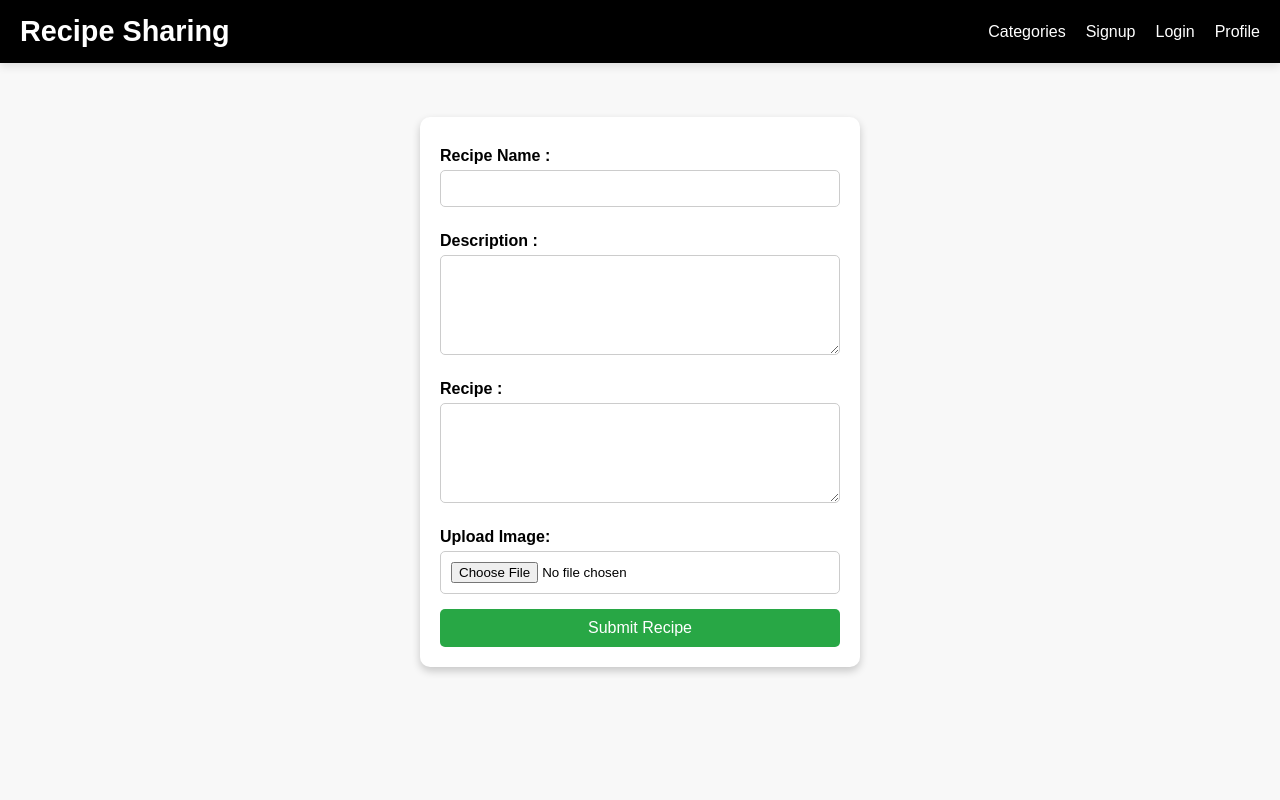
After one commit to Tharaniguru/RecipeSharing, a Django app: page /addrecipe/ in a window 1280 px wide. The commit adds this page. Run offline with Django 5.2, Linux system fonts and the light colour scheme.

Commit message:
recipe details

```diff
--- a/recipeapp/models.py
+++ b/recipeapp/models.py
@@ -15,5 +15,7 @@ class Category(models.Model):
 class Recipes(models.Model):
     name=models.CharField(max_length=50)
     discription=models.CharField(max_length=500,null=True,blank=True)
+    recipe_ingredients=models.CharField(max_length=500,null=True,blank=True)
+    recipe_instructions=models.CharField(max_length=500,null=True,blank=True)
     category=models.ForeignKey(Category,on_delete=models.CASCADE,related_name='category',null=True,blank=True)
     recipe_image=models.ImageField(null=True , blank=True)
--- /dev/null
+++ b/recipeapp/static/css/addrecipe.css
@@ -0,0 +1,75 @@
+body {
+    font-family: Arial, sans-serif;
+    background-color: #f8f8f8;
+    margin: 0;
+    padding: 0;
+    display: flex;
+    justify-content: center;
+    align-items: center;
+    height: 100vh;
+}
+
+form {
+    background: white;
+    padding: 20px;
+    border-radius: 10px;
+    box-shadow: 0 4px 8px rgba(0, 0, 0, 0.2);
+    width: 400px;
+    display: flex;
+    flex-direction: column;
+}
+
+label {
+    font-weight: bold;
+    margin: 10px 0 5px;
+}
+
+input, textarea {
+    width: 100%;
+    padding: 10px;
+    margin-bottom: 15px;
+    border: 1px solid #ccc;
+    border-radius: 5px;
+}
+
+textarea {
+    resize: vertical;
+    height: 100px;
+}
+
+button {
+    background-color: #28a745;
+    color: white;
+    padding: 10px;
+    border: none;
+    border-radius: 5px;
+    cursor: pointer;
+    font-size: 16px;
+}
+
+button:hover {
+    background-color: #218838;
+}
+
+@media (max-width: 480px) {
+    form {
+        width: 90%;
+    }
+}
+
+
+.navbar {
+    position: fixed;
+    top: 0;
+    left: 0;
+    width: 100vw; /* Ensure it spans the full width */
+    background-color: #000000;
+    box-shadow: 0px 4px 8px rgba(0, 0, 0, 0.1);
+    z-index: 1000;
+    padding: 15px 20px;
+    display: flex;
+    justify-content: space-between; /* Distributes items evenly */
+    align-items: center;
+    box-sizing: border-box; /* Prevents overflow from padding */
+    overflow: hidden; /* Prevents unwanted horizontal scrolling */
+}
--- a/recipeapp/static/css/profile.css
+++ b/recipeapp/static/css/profile.css
@@ -50,7 +50,7 @@ body {
 
 button {
     background-color: #007bff;
-    color: white;
+    color: rgb(255, 255, 255);
     border: none;
     padding: 10px 15px;
     cursor: pointer;
--- /dev/null
+++ b/recipeapp/templates/addrecipe.html
@@ -0,0 +1,21 @@
+{% load static %}
+{% include "navbar.html" %}
+<link rel="stylesheet" href="{% static 'css/addrecipe.css' %}">
+
+<form method="POST" action="/add-recipe/" enctype="multipart/form-data">
+    {% csrf_token %}
+    <label>Recipe Name :</label>
+    <input type="text" name="recipename" required>
+
+    <label>Description :</label>
+    <textarea name="recipedes" required></textarea>
+
+    <label>Recipe :</label>
+    <textarea name="recipedes" required></textarea>
+
+    <label>Upload Image:</label>
+    <input type="file" name="recipeimage" accept="image/*" required>
+
+    <button type="submit">Submit Recipe</button>
+</form>
+</div>
--- a/recipeapp/templates/categories.html
+++ b/recipeapp/templates/categories.html
@@ -1,6 +1,7 @@
 {% load static %}
 {% include "navbar.html" %}
-    <link rel="stylesheet" href="{% static "css/home.css" %}">
+<link rel="stylesheet" href="{% static 'css/home.css' %}">
+
     {% if categories %}
     <div class="container">
         {% for category in categories %}
@@ -11,6 +12,7 @@
                 <img src="{% static 'images/download.png' %}" alt="Default Image">
             {% endif %}
             <p class="name">{{ category.name }}</p>
+            <button>More</button>
         </div>
         {% endfor %}
     </div>
--- a/recipeapp/templates/home.html
+++ b/recipeapp/templates/home.html
@@ -14,6 +14,8 @@
             {% endif %}
             <p class="name">{{ recipe.name }}</p>
             <p class="description">{{ recipe.discription }}</p>
+            <a href="{% url "recipedetail" recipe.name %}"><button >View Recipe</button></a>
+            {% comment %} <a href="{% url "recipedetail" recipe.name %}">View Recipe</a> {% endcomment %}
         </div>
         {% endfor %}
     </div>
--- a/recipeapp/templates/login.html
+++ b/recipeapp/templates/login.html
@@ -3,10 +3,10 @@
     <div class="container">
         <div class="form-container">
             <h2>Login</h2>
-            <form action="{%url 'home'%}">
+            <form>
                 <input type="text" placeholder="Username" required>
                 <input type="password" placeholder="Password" required>
-                <button type="submit">Login</button>
+                <a href="{% url "home" %}"><button type="submit">Login</button></a>
                 <p>Don't have an account? <a href="{% url "signup" %}">Sign up</a></p>
             </form>
         </div>
--- a/recipeapp/urls.py
+++ b/recipeapp/urls.py
@@ -6,5 +6,7 @@ urlpatterns = [
     path("login/", login_view, name="login"),
     path("signup/", signup_view, name="signup"),
     path("profile/",profile_view, name="profile"),
+    path("addrecipe/", addrecipe_view, name="addrecipe"),
     path("categories/", categories_view, name="categories"),
+    path("categories/<str:name>", recipedetail_view, name="recipedetail"),
 ]
--- a/recipeapp/views.py
+++ b/recipeapp/views.py
@@ -1,5 +1,6 @@
 from django.shortcuts import render
 from .models import Category,Recipes
+import re
 
 def Home_view(request):
     recipies=Recipes.objects.all()
@@ -20,3 +21,12 @@ def profile_view(request):
 def categories_view(request):
     categories = Category.objects.all()
     return render(request ,"categories.html" ,{'categories':categories})
+
+
+def recipedetail_view(request,name):
+    recipedetail=Recipes.objects.filter(name=name)
+    print(recipedetail)
+    return render(request,"displayfood.html",{'recipedetail':recipedetail})
+
+def addrecipe_view(request):
+    return render(request,"addrecipe.html")
```
Also changed, not shown: recipeapp/static/css/displayfood.css (added, +45 -0 lines), recipeapp/static/css/home.css (+13 -0 lines), recipeapp/templates/displayfood.html (+34 -1 lines), recipeapp/templates/profile.html (+2 -13 lines), recipeapp/migrations/0004_recipes_recipe_instructions.py (added), recipeapp/migrations/0005_recipes_recipe_ingredients.py (added).
